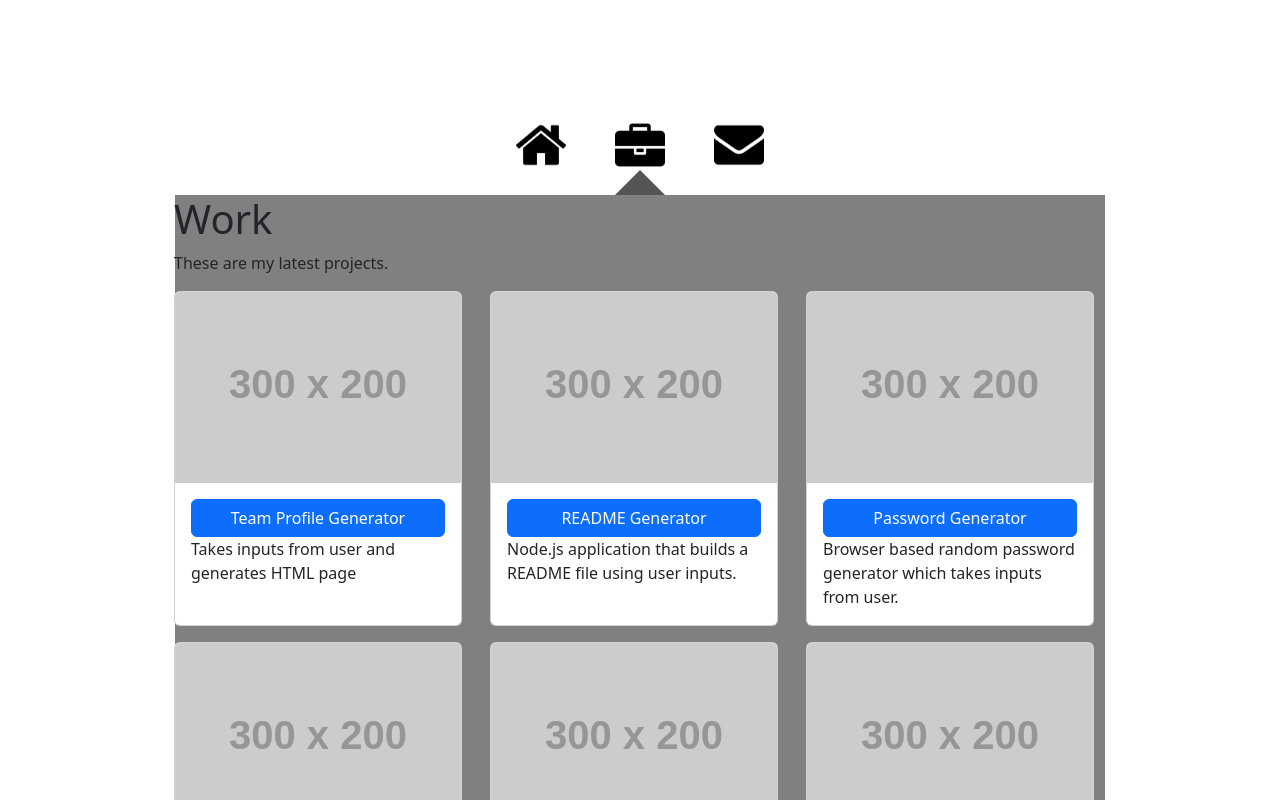
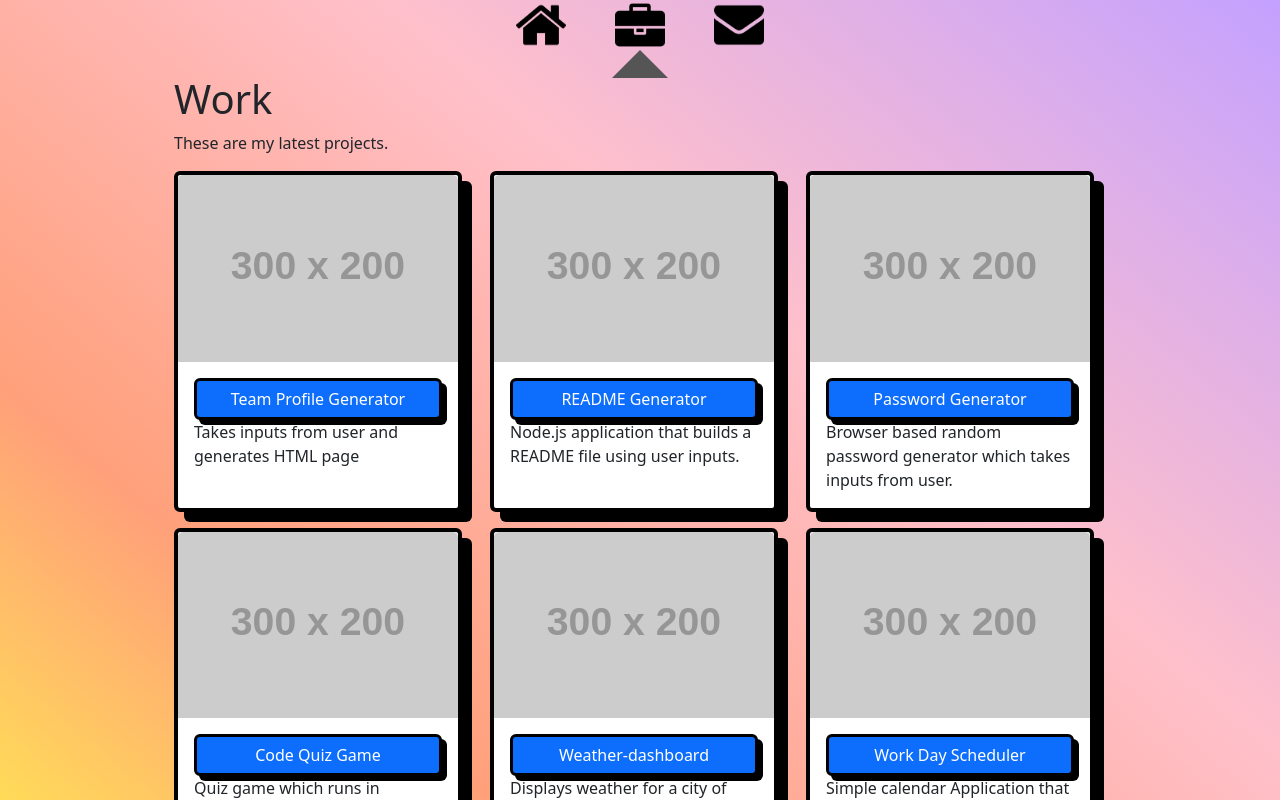
Before and after one commit to Adrian-Kosnik/personal-portfolio, a React (Create React App) app: page /ProjectGallery in a window 1280 px wide. Shown: the top 800 px of the page. Built offline with nearby package versions, Linux system fonts and the light colour scheme.

Commit message:
started on styling, going for neubrutalist design. After adding color, i do not like the nav with this design so will change it to something different. bootstrap navbar with edited stying

```diff
--- a/src/App.css
+++ b/src/App.css
@@ -1,3 +1,8 @@
+body {
+  background: rgb(255,219,88);
+  background: linear-gradient(40deg, rgba(255,219,88,1) 0%, rgba(255,160,122,1) 22%, rgba(255,192,203,1) 60%, rgba(196,161,255,1) 100%);
+}
+
 .project-gallery {
   width: 100%;
   display: grid;
@@ -18,10 +23,6 @@
   height: 100vh;
 }
 
-.spacer {
-  height: 15%;
-}
-
 /* Pages styling */
 
 .homeContainer {
@@ -38,6 +39,9 @@
 
 .portrait {
   height:  400px;
+  border-radius: 10px;
+  border: 4px black solid !important;
+  box-shadow: 15px 15px black;
 }
 
 .outerPointerContainer {
@@ -106,7 +110,7 @@
 }
 
 .Background {
-  background-color: grey;
+  /* background-color: grey; */
   padding: 0 !important;
 }
 
@@ -182,4 +186,15 @@
 .message-textarea {
   border: none;
   margin: 10px;
+  height: 50vh;
 }
+
+.card {
+  border: 4px black solid !important;
+  box-shadow: 10px 10px black;
+}
+
+.card-button {
+  border: 3px black solid !important;
+  box-shadow: 5px 5px black;
+}
--- a/src/App.js
+++ b/src/App.js
@@ -10,7 +10,6 @@ function App() {
 
   return (
     <div className='appContainer'>
-      <div className="spacer"></div>
       <div className='container col-3'>
         <Navbar />
         <Routes>
--- a/src/ProjectCard/Project.js
+++ b/src/ProjectCard/Project.js
@@ -6,7 +6,7 @@ function ProjectCard(props) {
             <img src={props.image} className="card-img-top" alt={props.title} />
             <div className="card-body">
                 {/* <!-- Button trigger modal --> */}
-                <a type="button" class="btn btn-primary button-width" data-bs-toggle="modal" data-bs-target="#staticBackdrop">
+                <a type="button" class="card-button btn btn-primary button-width" data-bs-toggle="modal" data-bs-target="#staticBackdrop">
                     {props.title}
                 </a>
                 <p class="card-text">{props.description}</p>
```
